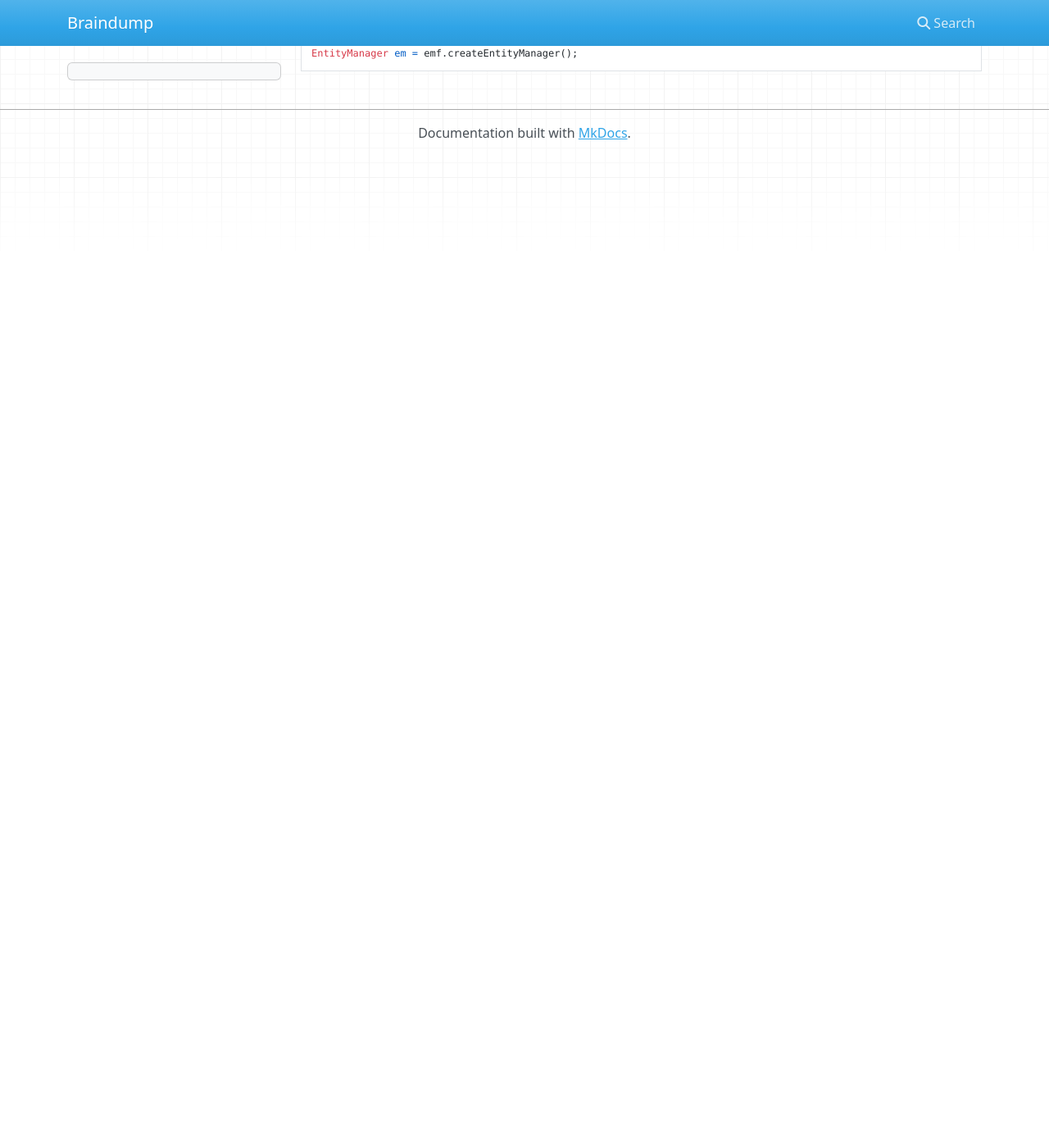
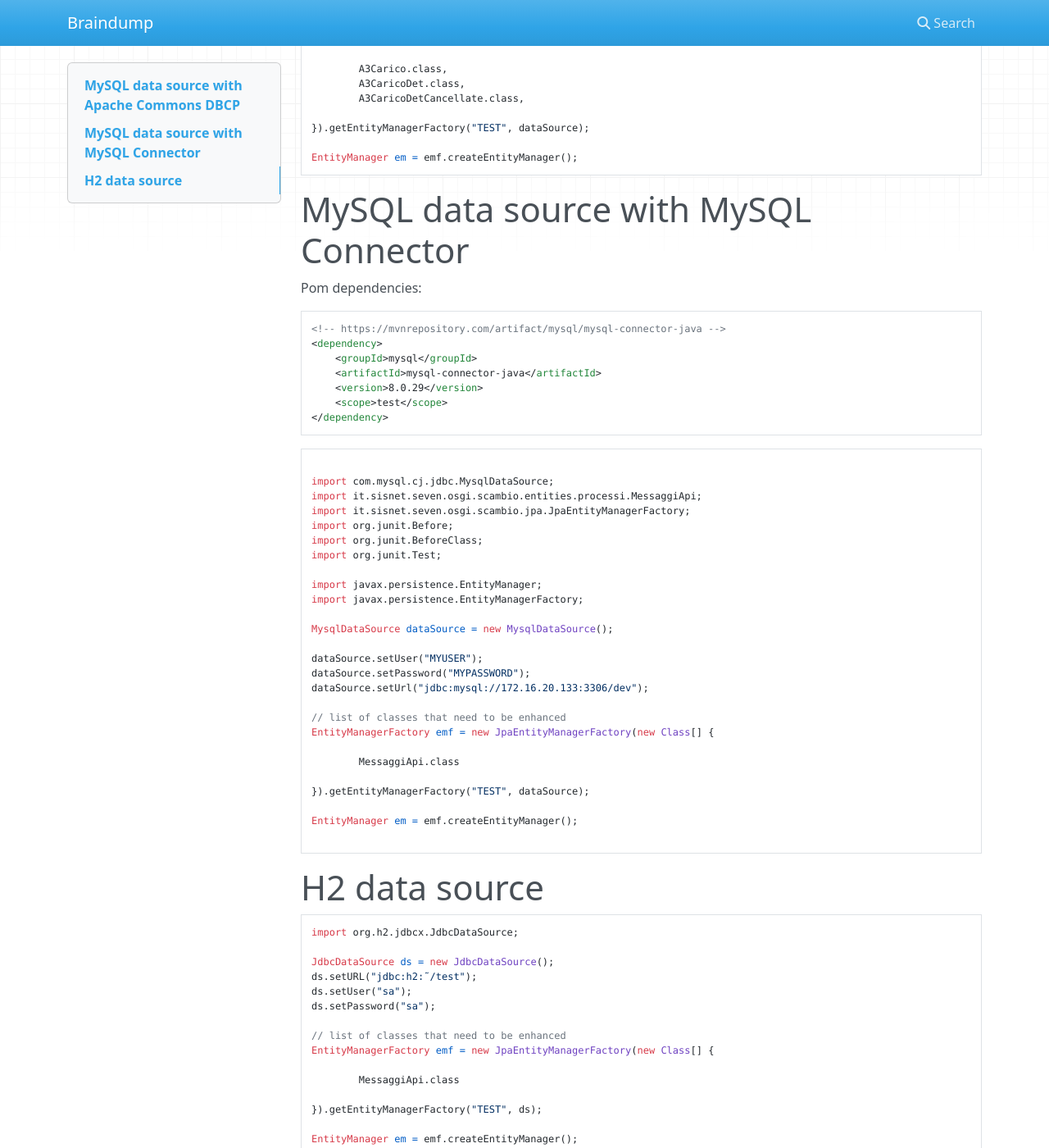
Before and after one commit to anotherMe/braindump, an MkDocs documentation site: the page built from docs/java/testing/manual_entitymanager.md, in a window 1280 px wide and 1400 px high, scrolled down 439 px. Shown: the whole window at 82% size. Built offline with MkDocs 1.6.1, drawn with Linux system fonts in a browser that asks for light colours; nearby versions of some CDN libraries; before the commit the page ends 900 px from its top, so only the background shows below that; some of the changed text lies outside the part shown.

Commit message:
Some updates

````diff
--- a/docs/java/testing/manual_entitymanager.md
+++ b/docs/java/testing/manual_entitymanager.md
@@ -1,5 +1,8 @@
 
-Below is an example of a "manual" creation of the EntityManager, useful when testing container managed EM where the container is not available or too expensive during tests:
+
+# MySQL data source with Apache Commons DBCP
+
+Below is an example of a "manual" creation of the EntityManager, useful when testing container managed EM where the container is not available or too expensive / too complex to create during tests:
 
 ```java
 BasicDataSource dataSource = new BasicDataSource();
@@ -13,6 +16,7 @@ dataSource.setMaxIdle(5);
 dataSource.setInitialSize(5);
 dataSource.setValidationQuery("SELECT 1");
 
+// list of classes that need to be enhanced
 EntityManagerFactory emf = new JpaEntityManagerFactory(new Class[] {
 
 		A3Carico.class,
@@ -23,3 +27,70 @@ EntityManagerFactory emf = new JpaEntityManagerFactory(new Class[] {
 
 EntityManager em = emf.createEntityManager();
 ```
+
+
+# MySQL data source with MySQL Connector
+
+Pom dependencies:
+
+```xml
+<!-- https://mvnrepository.com/artifact/mysql/mysql-connector-java -->
+<dependency>
+    <groupId>mysql</groupId>
+    <artifactId>mysql-connector-java</artifactId>
+    <version>8.0.29</version>
+	<scope>test</scope>
+</dependency>
+```
+
+
+```java
+
+import com.mysql.cj.jdbc.MysqlDataSource;
+import it.sisnet.seven.osgi.scambio.entities.processi.MessaggiApi;
+import it.sisnet.seven.osgi.scambio.jpa.JpaEntityManagerFactory;
+import org.junit.Before;
+import org.junit.BeforeClass;
+import org.junit.Test;
+
+import javax.persistence.EntityManager;
+import javax.persistence.EntityManagerFactory;
+
+MysqlDataSource dataSource = new MysqlDataSource();
+
+dataSource.setUser("MYUSER");
+dataSource.setPassword("MYPASSWORD");
+dataSource.setUrl("jdbc:mysql://172.16.20.133:3306/dev");
+
+// list of classes that need to be enhanced
+EntityManagerFactory emf = new JpaEntityManagerFactory(new Class[] {
+
+		MessaggiApi.class
+
+}).getEntityManagerFactory("TEST", dataSource);
+
+EntityManager em = emf.createEntityManager();
+
+```
+
+
+# H2 data source
+
+```java
+import org.h2.jdbcx.JdbcDataSource;
+
+JdbcDataSource ds = new JdbcDataSource();
+ds.setURL("jdbc:h2:˜/test");
+ds.setUser("sa");
+ds.setPassword("sa");
+
+// list of classes that need to be enhanced
+EntityManagerFactory emf = new JpaEntityManagerFactory(new Class[] {
+
+		MessaggiApi.class
+
+}).getEntityManagerFactory("TEST", ds);
+
+EntityManager em = emf.createEntityManager();
+
+```
````
Also changed, not shown: docs/database/mysql/esportazione_dei_dati_su_file_di_testo.md (+8 -3 lines), docs/database/mysql/list_processes.md (added, +9 -0 lines), docs/database/mysql/locks.md (+12 -0 lines).
